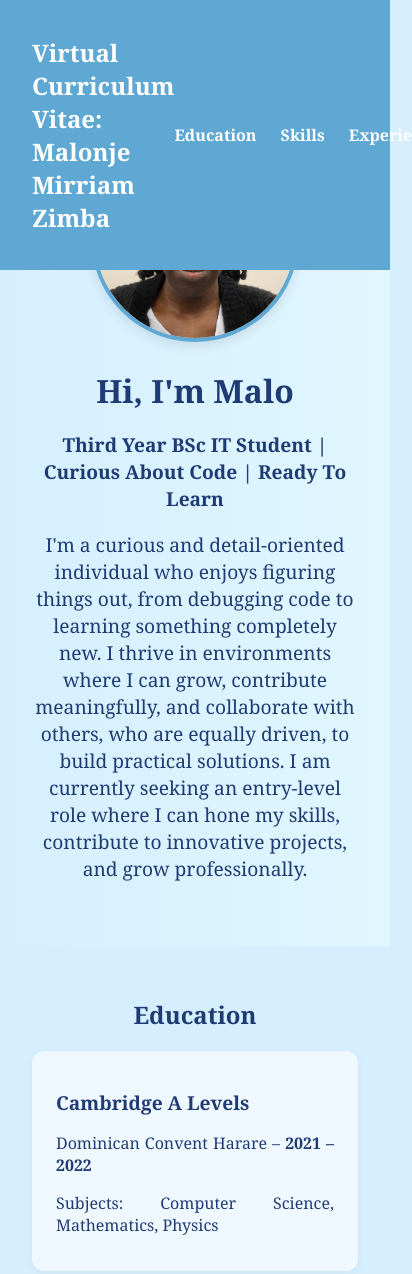
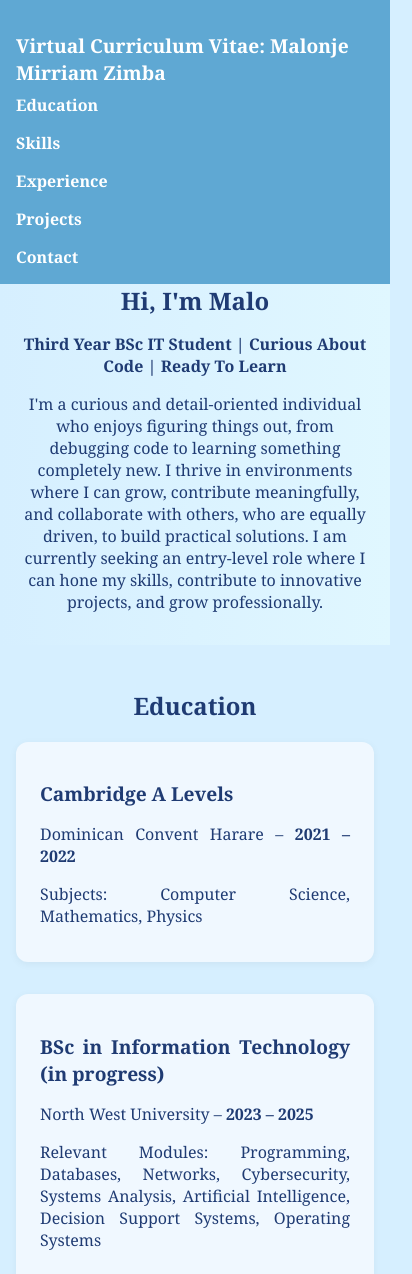
Before and after one commit to m-malo-z/my-virtual-cv, a plain HTML site: page malo_virtual_cv_index.html in a window 390 px wide. Shown: the top 1274 px of the page, 412 px wide, since content can reach past the window. Drawn offline with Linux system fonts and the light colour scheme.

Commit message:
added code to optimise page for mobile phones

```diff
--- a/malo_virtual_cv_style.css
+++ b/malo_virtual_cv_style.css
@@ -1,6 +1,6 @@
-/* style.css */
+/* ---------- Malo---------- */
 
-/* ---------- Color Variables ---------- */
+/* ---------- Color Vars---------- */
 :root {
   --light-bg: #d6efff;
   --light-text: #1f3b73;
@@ -9,16 +9,17 @@
   --accent: #5fa8d3;
 }
 
-/* ---------- Global  ---------- */
+/* ---------- Global ---------- */
 body {
   margin: 0;
   font-family: Georgia, "Times New Roman", Times, serif;
   background-color: var(--light-bg);
   color: var(--light-text);
   transition: background-color 0.3s, color 0.3s;
+  padding-top: 70px; /* adjust depending on navbar height */
 }
 
-/* ---------- Navbar ---------- */
+/* ---------- Navigate ---------- */
 .navbar {
   display: flex;
   justify-content: space-between;
@@ -26,14 +27,16 @@ body {
   padding: 1rem 2rem;
   background-color: var(--accent);
   color: white;
-}
-
-.navbar {
-  position: fixed;        /* fixes navbar at top */
+  position: fixed;
   top: 0;
   left: 0;
   right: 0;
-  z-index: 1000;         /* stay above other content */
+  z-index: 1000;
+}
+
+.logo {
+  font-size: 1.5rem;
+  font-weight: bold;
 }
 
 .nav-links {
@@ -53,32 +56,14 @@ body {
 }
 
 .nav-links li a:hover {
-  color: #cce7ff; /* lighter accent on hover */
+  color: #cce7ff;
 }
 
-body {
-  padding-top: 70px; /* adjust depending on navbar height */
-}
-
-
-.logo {
-  font-size: 1.5rem;
-  font-weight: bold;
-}
-
-/* ---------- Hero Section ---------- */
+/* ---------- About Me ---------- */
 .hero {
   text-align: center;
   padding: 4rem 2rem;
   background: linear-gradient(to right, #d6efff, #e0f7ff);
-}
-
-.hero-intro {
-  max-width: 600px;
-  margin: 1rem auto 0;
-  font-size: 0.95rem; /* smaller font */
-  color: var(--light-text); /* blue font from your variable */
-  text-align: center;
 }
 
 .hero h2 {
@@ -88,6 +73,14 @@ body {
 
 .hero p {
   font-size: 1.2rem;
+}
+
+.hero-intro {
+  max-width: 600px;
+  margin: 1rem auto 0;
+  font-size: 0.95rem;
+  color: var(--light-text);
+  text-align: center;
 }
 
 .profile-pic {
@@ -108,7 +101,7 @@ body {
   transform: scale(1.03);
 }
 
-
+/* ---------- Education ---------- */
 .education {
   padding: 2rem;
   max-width: 800px;
@@ -118,6 +111,14 @@ body {
 
 .education h2 {
   text-align: center;
+}
+
+.edu-entry {
+  background-color: #f0f8ff;
+  padding: 1.2rem 1.5rem;
+  border-radius: 0.75rem;
+  box-shadow: 0 2px 8px rgba(0, 0, 0, 0.05);
+  margin-bottom: 2rem;
 }
 
 .edu-entry h3 {
@@ -131,17 +132,7 @@ body {
   color: #1f3b73;
 }
 
-.edu-entry {
-  background-color: #f0f8ff;
-  padding: 1.2rem 1.5rem;
-  border-radius: 0.75rem;
-  box-shadow: 0 2px 8px rgba(0, 0, 0, 0.05);
-  margin-bottom: 2rem;
-}
-
-
-
-/* ---------- Section Layout ---------- */
+/* ---------- Technical Skills ---------- */
 .skills {
   padding: 2rem;
   max-width: 800px;
@@ -172,10 +163,10 @@ body {
 }
 
 .skill-item {
-  background-color: #f0f8ff;          /* light blue card color */
+  background-color: #f0f8ff;
   padding: 1rem 1.2rem;
   border-radius: 0.75rem;
-  box-shadow: 0 2px 8px rgba(0, 0, 0, 0.05); /* subtle shadow */
+  box-shadow: 0 2px 8px rgba(0, 0, 0, 0.05);
   font-size: 0.95rem;
   color: #004080;
   transition: transform 0.2s ease;
@@ -201,7 +192,7 @@ body {
   justify-content: flex-start;
 }
 
-/* Work Experience Section */
+/* ---------- Work Experience ---------- */
 .experience {
   padding: 2rem;
   max-width: 800px;
@@ -239,6 +230,7 @@ body {
   line-height: 1.6;
 }
 
+/* ---------- Projects ---------- */
 .projects {
   padding: 2rem;
   max-width: 900px;
@@ -253,16 +245,16 @@ body {
 
 .projects-grid {
   display: flex;
-  gap: 2rem; /* space between cards */
+  gap: 2rem;
   justify-content: center;
   flex-wrap: wrap;
 }
 
 .project-card {
-  background-color: #f0f8ff; /* same card color */
+  background-color: #f0f8ff;
   border-radius: 0.75rem;
   box-shadow: 0 2px 8px rgba(0, 0, 0, 0.05);
-  width: 300px;  /* square-ish */
+  width: 300px;
   display: flex;
   flex-direction: column;
   align-items: center;
@@ -277,7 +269,7 @@ body {
 
 .project-image {
   width: 100%;
-  aspect-ratio: 1 / 1; /* forces square */
+  aspect-ratio: 1 / 1;
   object-fit: cover;
   border-radius: 0.5rem;
   cursor: pointer;
@@ -291,8 +283,6 @@ body {
   font-weight: 500;
 }
 
-
-
 /* ---------- Contact ---------- */
 .contact {
   padding: 2rem;
@@ -302,7 +292,6 @@ body {
   color: var(--light-text);
 }
 
-
 /* ---------- Footer ---------- */
 footer {
   text-align: center;
@@ -310,3 +299,72 @@ footer {
   background-color: var(--accent);
   color: white;
 }
+
+/* ---------- for mobile phones ---------- */
+@media (max-width: 768px) {
+  .navbar {
+    flex-direction: column;
+    align-items: flex-start;
+    padding: 1rem;
+  }
+
+  .logo {
+    font-size: 1.2rem;
+    margin-bottom: 0.5rem;
+  }
+
+  .nav-links {
+    flex-direction: column;
+    align-items: flex-start;
+    gap: 1rem;
+  }
+
+  /* ---------- about me ---------- */
+  .hero {
+    padding: 2rem 1rem;
+  }
+
+  .hero h2 {
+    font-size: 1.5rem;
+  }
+
+  .hero p {
+    font-size: 1rem;
+  }
+
+  .profile-pic {
+    width: 150px;
+    height: 150px;
+  }
+
+  /* ---------- skills---------- */
+  .skills-grid,
+  .soft-skills-grid {
+    flex-direction: column;
+    align-items: stretch;
+  }
+
+  .skill-item {
+    font-size: 1rem;
+    width: 100%;
+  }
+
+  .project-card {
+    width: 100%;
+    max-width: 100%;
+  }
+
+  .education,
+  .skills,
+  .soft-skills,
+  .experience,
+  .projects,
+  .contact {
+    padding: 1.5rem 1rem;
+  }
+
+  footer {
+    padding: 0.8rem 1rem;
+    font-size: 0.9rem;
+  }
+}
```
Also changed, not shown: malo_virtual_cv_index.html (+1 -0 lines).
